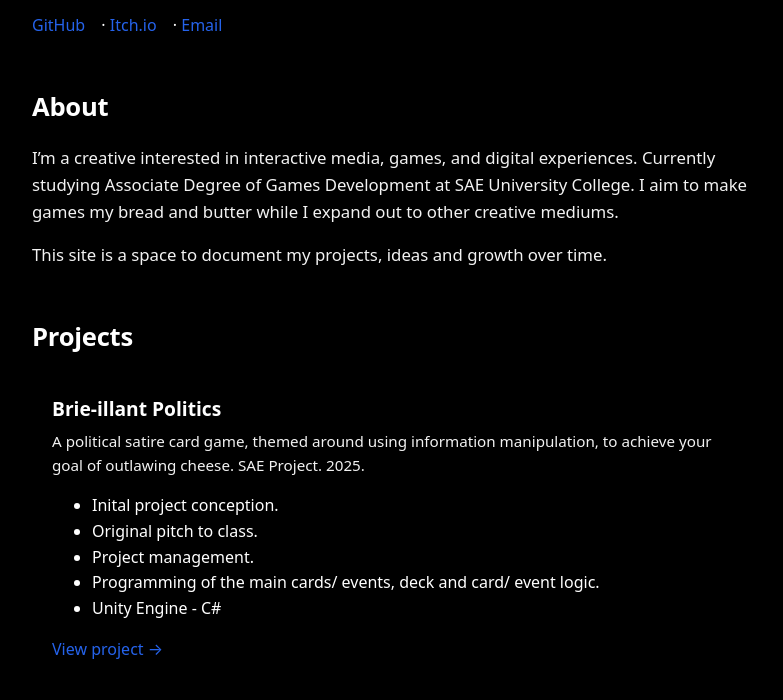
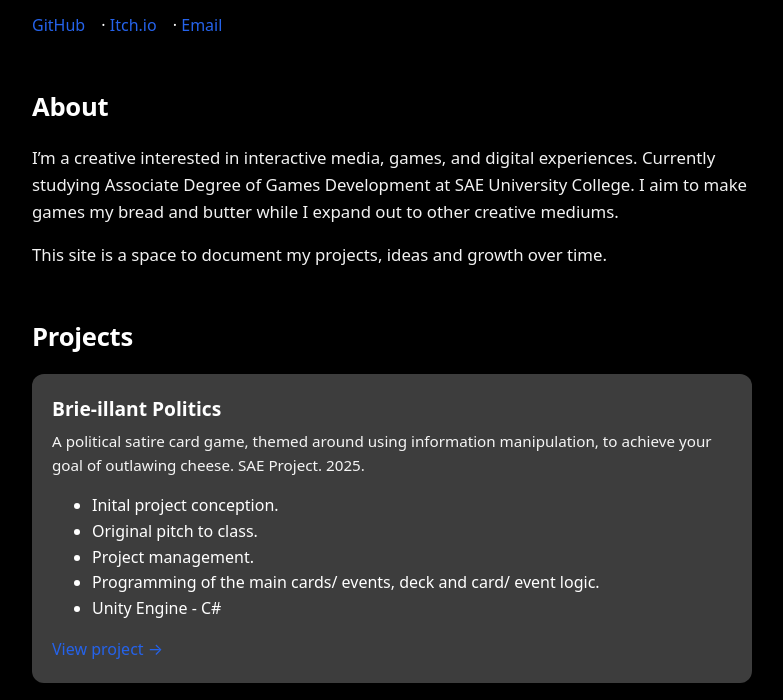
Before and after one commit to tysonn-j-smith/tysonn-j-smith.github.io, a plain HTML site: page index.html in a window 1280 px wide. Shown: the part 228-928 px from the top of the page, without its empty margins (248-1031 px from the left). Drawn offline with Linux system fonts and the light colour scheme.

Commit message:
Update index.html

```diff
--- a/index.html
+++ b/index.html
@@ -66,7 +66,7 @@
     .project {
       padding: 1.25rem;
       border-radius: 0.75rem;
-      background: #000000;
+      background: #3D3D3D;
       box-shadow: 0 1px 2px rgba(0, 0, 0, 0.05);
     }
 
```
